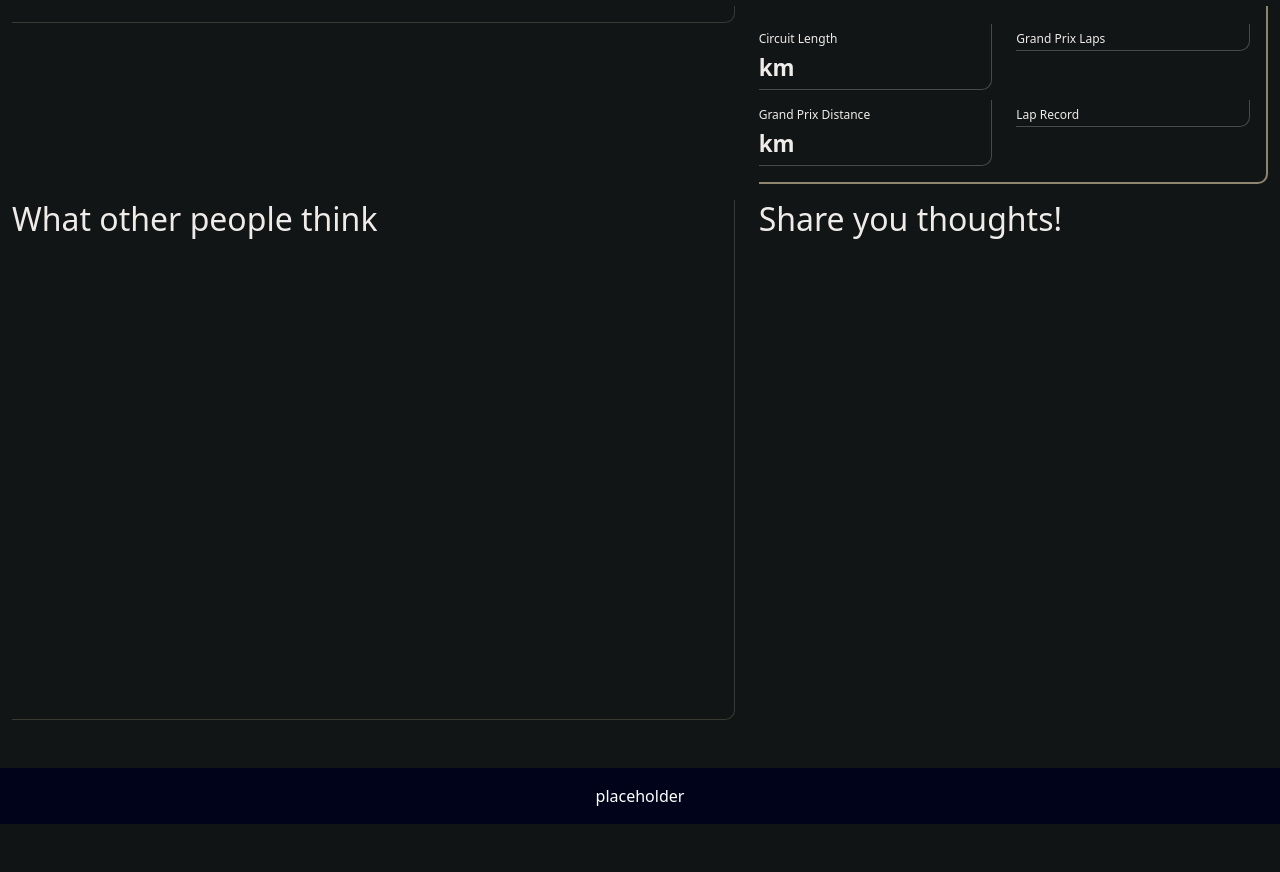
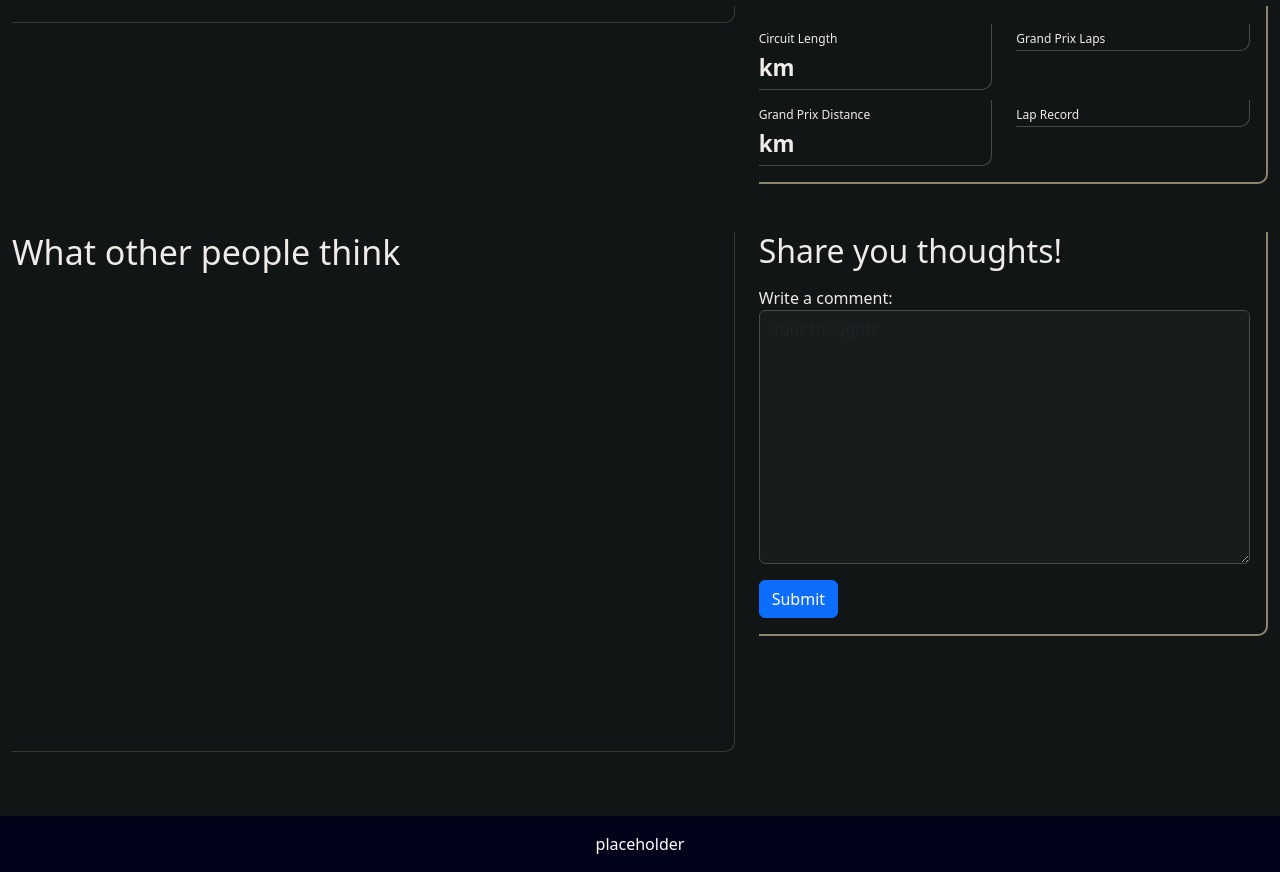
Before and after one commit to Felteng/f1-town-square, a Django app: template event_details/templates/event_details/event_details.html in a window 1280 px wide. Shown: the part 160-1032 px from the top of the page. Before the commit the page ends 984 px from the top, so only its background shows below. Run offline with Django 5.2, Linux system fonts and the light colour scheme; the template is opened without the code that fills it: values that come from a table or form of the project are taken from there, others are empty.

Commit message:
Add commentForm, style form and comment conditions

```diff
--- /dev/null
+++ b/event_details/forms.py
@@ -0,0 +1,14 @@
+from django import forms
+from .models import RaceEventComment
+
+
+class RaceCommentForm(forms.ModelForm):
+    class Meta:
+        model = RaceEventComment
+        fields = ('comment',)
+        widgets = {
+            'comment': forms.Textarea(attrs={
+                'class': 'form-control',
+                'placeholder': 'Your thoughts',
+            }),
+        }
--- a/event_details/models.py
+++ b/event_details/models.py
@@ -31,7 +31,7 @@ class RaceEventComment(models.Model):
     approved = models.BooleanField(default=False)
 
     class Meta:
-        ordering = ['created_on']
+        ordering = ['-created_on']
 
     def __str__(self):
         return self.comment
--- a/event_details/templates/event_details/event_details.html
+++ b/event_details/templates/event_details/event_details.html
@@ -54,20 +54,39 @@
         </div>
       </div>
     </div>
-    <div class="col-lg-7 comments-container">
+  </div>
+  <div class="row comments-container">
+    <div class="col-lg-7">
       <div class="comments">
         <h2 class="comments-heading">What other people think</h2>
         {% for comment in comments %}
+        {% if comment.author == request.user and comment.approved == False %}
         <div class="comment">
-          <h6 class="">{{ comment.author }} <span class="comment-date">{{ comment.created_on }}</span></h6>
+          <h6 class="opacity-50">{{ comment.author }} <span class="comment-date">{{ comment.created_on }}</span></h6>
           <hr class="comment-break">
-          <p>{{ comment }}</p>
+          <p class="opacity-50">{{ comment }} </p>
+          <span class="text-danger">This comment has not been approved</span>
         </div>
+        {% elif comment.approved == True %}
+        <div class="comment">
+          <h6>{{ comment.author }} <span class="comment-date">{{ comment.created_on }}</span></h6>
+          <hr class="comment-break">
+          <p>{{ comment }} </p>
+        </div>
+        {% endif %}
         {% endfor %}
       </div>
     </div>
-    <div class="col-lg-5 comment-form-container">
-      <h2>Share you thoughts!</h2>
+    <div class="col-lg-5">
+      <div class="form-div">
+        <h2>Share you thoughts!</h2>
+        <form method="post" style="margin-top: 1rem;">
+          {% csrf_token %}
+          <label for="id_comment">Write a comment:</label>
+          {{ comment_form.comment }}
+          <input class="btn btn-primary mt-3" type="submit" value="Submit">
+        </form>
+      </div>
     </div>
   </div>
 </div>
--- a/static/css/event_details.css
+++ b/static/css/event_details.css
@@ -8,11 +8,23 @@
   border-radius: 0px;
   border-width: 2px;
   border-bottom-right-radius: 10px;
-  margin-bottom: 1rem;
   padding: 0 1rem 1rem 0;
 }
 
-/* Custom css */
+.form-control {
+  border: 1px solid #494949;
+  background-color: #ffffff08;
+  color: #fff;
+}
+
+.form-control:focus {
+  border: 1px solid #494949;
+  background-color: #ffffff08;
+  color: #fff;
+  box-shadow: 0px 0px 3px 2px #8d856d;
+}
+
+/* Custom classes */
 .hero-container {
   max-height: 190px;
   overflow: hidden;
@@ -43,7 +55,7 @@
 }
 
 .event-details-container {
-  flex-direction: column;
+  margin-bottom: 2rem;
 }
 
 .circuit-name {
@@ -77,7 +89,6 @@
   border-top: none;
   border-radius: 0px;
   border-bottom-right-radius: 10px;
-  margin-bottom: 2rem;
   padding: 0 1rem 1rem 0;
 }
 
@@ -91,10 +102,12 @@
   border-radius: 0px;
   border-bottom-right-radius: 10px;
   padding: 0 1rem 1rem 0;
+  margin-bottom: 1rem;
 }
 
 .comments-heading {
   margin-bottom: 2rem;
+  font-size: calc(1.325rem + 1vw);
 }
 
 .comment-date {
@@ -116,23 +129,23 @@
   margin-top: 2rem;
 }
 
-
+.form-div {
+  border: 2px solid #8d856d;
+  border-left: none;
+  border-top: none;
+  border-radius: 0px;
+  border-bottom-right-radius: 10px;
+  padding: 0 1rem 1rem 0;
+}
 
 /* Container layout */
 .circuit-container {
   order: 1;
+  margin-bottom: 1rem;
 }
 
 .event-container {
   order: 2;
-}
-
-.comments-container {
-  order: 3;
-}
-
-.comment-form-container {
-  order: 4;
 }
 
 /* Media queries */
@@ -154,24 +167,12 @@
     max-height: 360px;
   }
 
-  .event-details-container {
-    flex-direction: row;
-  }
-
   .circuit-container {
     order: 2;
   }
 
   .event-container {
     order: 1;
-  }
-
-  .comments-container {
-    order: 3;
-  }
-
-  .comment-form-container {
-    order: 4;
   }
 
 }
```
Also changed, not shown: event_details/views.py (+12 -1 lines).
